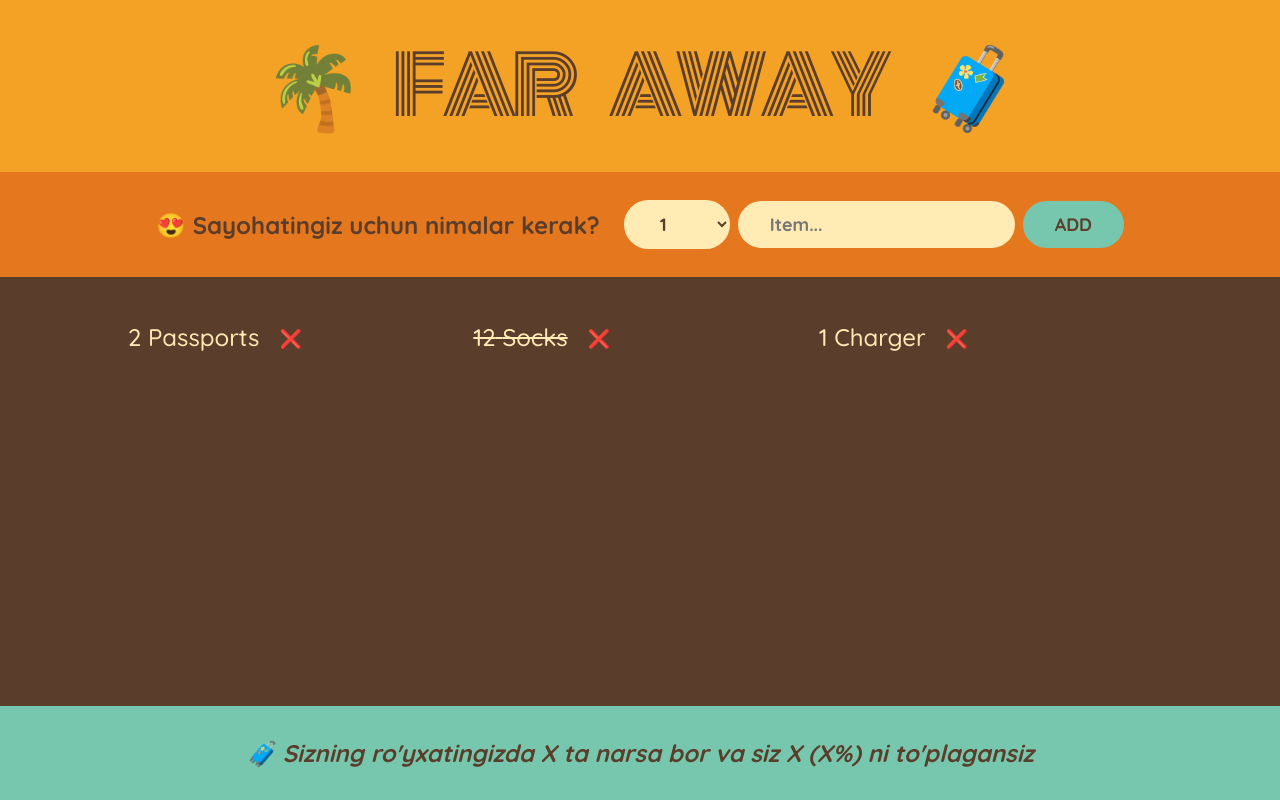
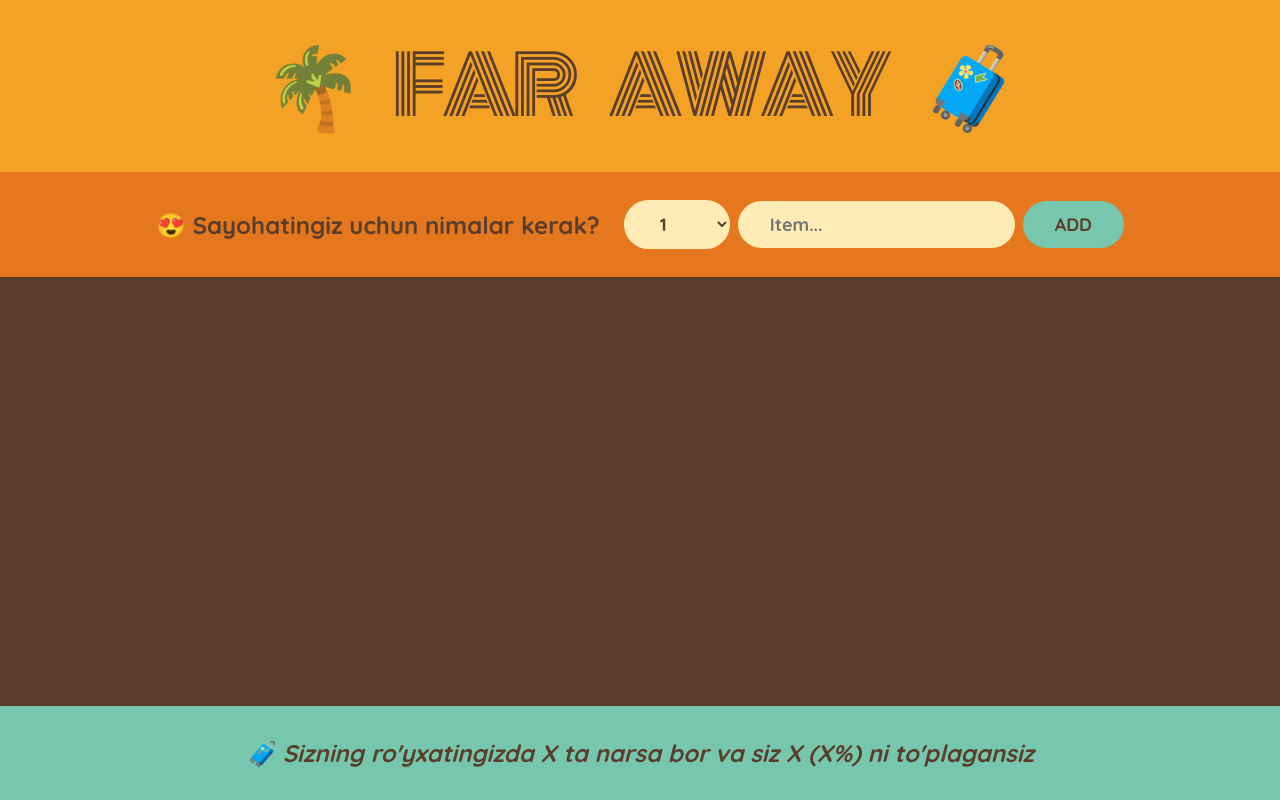
Before and after one commit to mansuroff123/travel-list, a React (Create React App) app: page / in a window 1280 px wide. Built offline with nearby package versions, Linux system fonts and the light colour scheme.

Commit message:
lifting up state

```diff
--- a/src/App.js
+++ b/src/App.js
@@ -7,11 +7,17 @@
 ];
 
 export default function App() {
+  const [items, setItems] = useState([]);
+
+  function handleAddItems(item) {
+    setItems((items) => [...items, item]);
+  }
+
   return (
     <div className="app">
       <Logo />
-      <Form />
-      <PackingList />
+      <Form onAddItems={handleAddItems}/>
+      <PackingList items={items}/>
       <Stats />
     </div>
   );
@@ -21,23 +27,28 @@
   return <h1>🌴 Far Away 🧳</h1>;
 }
 
-function Form() {
+function Form({ onAddItems }) {
   const [description, setDescription] = useState("");
   const [quantity, setQuantity] = useState(1);
 
   function handleSubmit(e) {
     e.preventDefault();
     if (!description) return;
-    const newItem = {description, quantity, packed: false, id: Date.now() };
-    console.log(newItem)
+    const newItem = { description, quantity, packed: false, id: Date.now() };
+    console.log(newItem);
 
-    setDescription("")
-    setQuantity(1)
+    onAddItems(newItem);
+
+    setDescription("");
+    setQuantity(1);
   }
   return (
     <form className="add-form" onSubmit={handleSubmit}>
       <h3>😍 Sayohatingiz uchun nimalar kerak?</h3>
-      <select value={quantity} onChange={(e) => setQuantity(Number(e.target.value))}>
+      <select
+        value={quantity}
+        onChange={(e) => setQuantity(Number(e.target.value))}
+      >
         {Array.from({ length: 20 }, (_, i) => i + 1).map((num) => (
           <option value={num} key={num}>
             {num}
@@ -55,11 +66,11 @@
   );
 }
 
-function PackingList() {
+function PackingList({ items }) {
   return (
     <div className="list">
       <ul>
-        {initialItems.map((item) => (
+        {items.map((item) => (
           <Item item={item} key={item.id} />
         ))}
       </ul>
```
